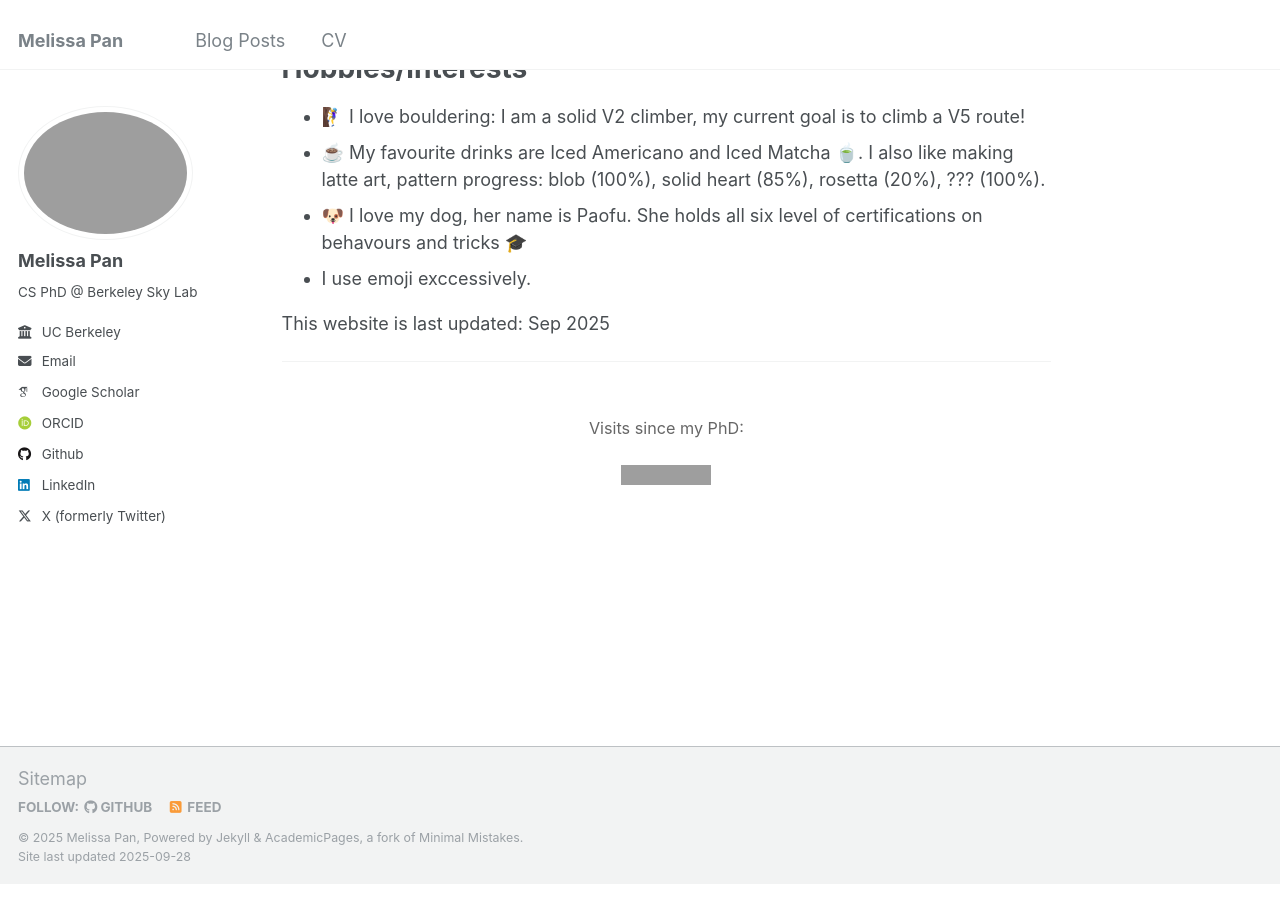
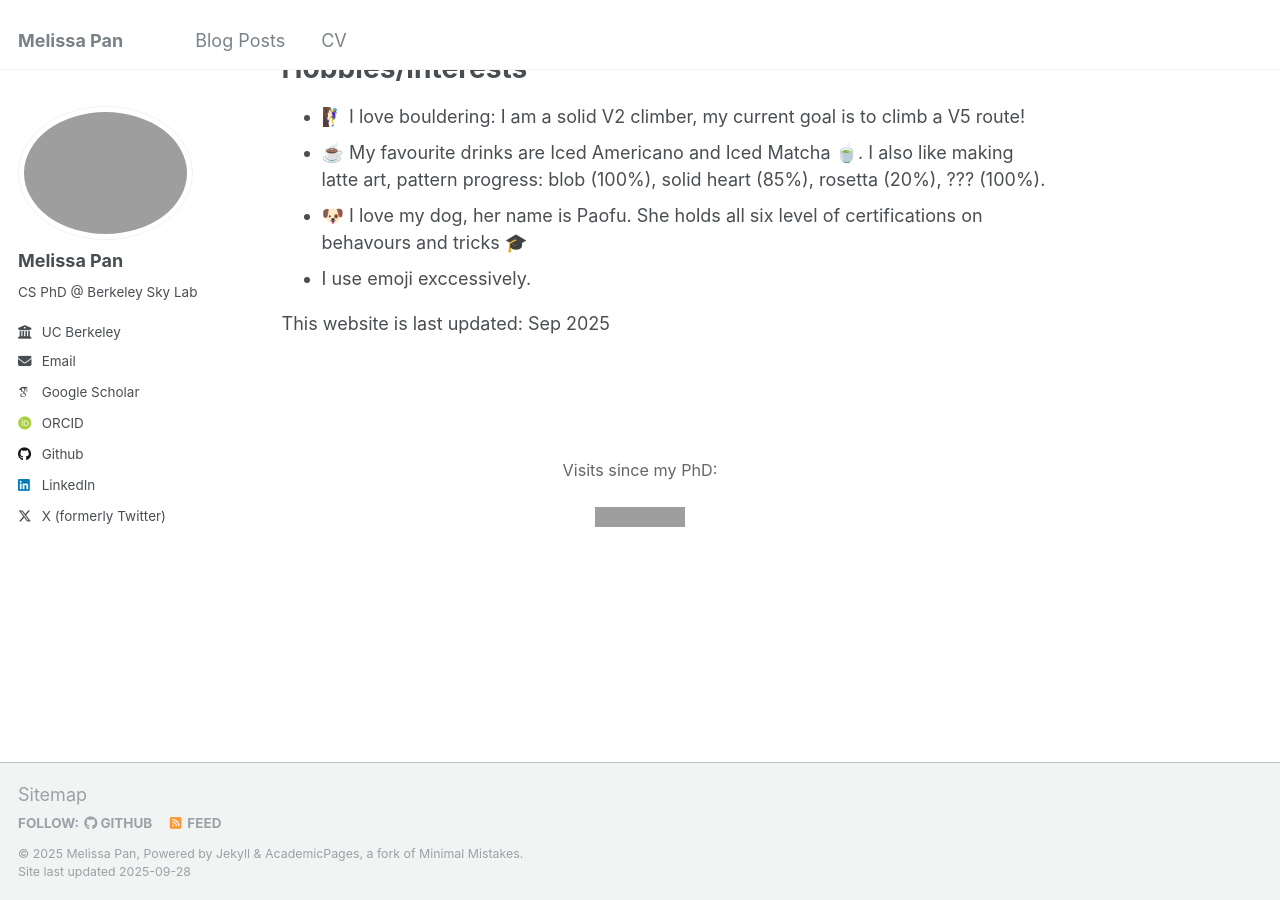
Before and after one commit to melissa-pan/melissa-pan.github.io, a Jekyll site: the page built from _pages/about.md, in a window 1280 px wide and 900 px high, scrolled down 3208 px. Built offline with Jekyll 4.4.1, drawn with Linux system fonts in a browser that asks for light colours; some web fonts are replaced; grey boxes are pictures that could not be loaded.

Commit message:
move tracking

```diff
--- a/_layouts/default.html
+++ b/_layouts/default.html
@@ -27,5 +27,11 @@ layout: compress
 
     {% include scripts.html %}
 
+    <!-- Visitor counter for all pages -->
+    <div style="text-align: center; margin-top: 2rem; padding: 1rem; color: #666; font-size: 0.9rem;">
+      <p>Visits since my PhD:</p>
+      <img src="https://visitor-badge.laobi.icu/badge?page_id=melissa-pan.github.io" alt="visitor count" style="display: inline-block;">
+    </div>
+
   </body>
 </html>
--- a/_pages/about.md
+++ b/_pages/about.md
@@ -135,10 +135,3 @@ Hobbies/interests
 
 
 This website is last updated: Sep 2025
-
----
-
-<div style="text-align: center; margin-top: 2rem; padding: 1rem; color: #666; font-size: 0.9rem;">
-<p>Visits since my PhD:</p>
-<img src="https://visitor-badge.laobi.icu/badge?page_id=melissa-pan.github.io" alt="visitor count" style="display: inline-block;">
-</div>
```
